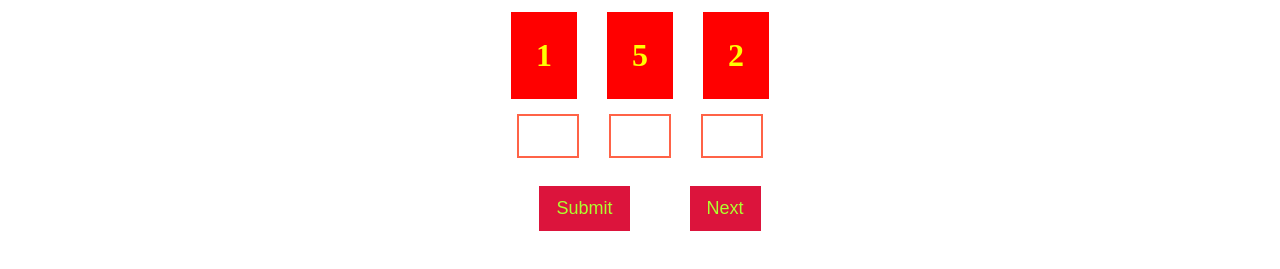
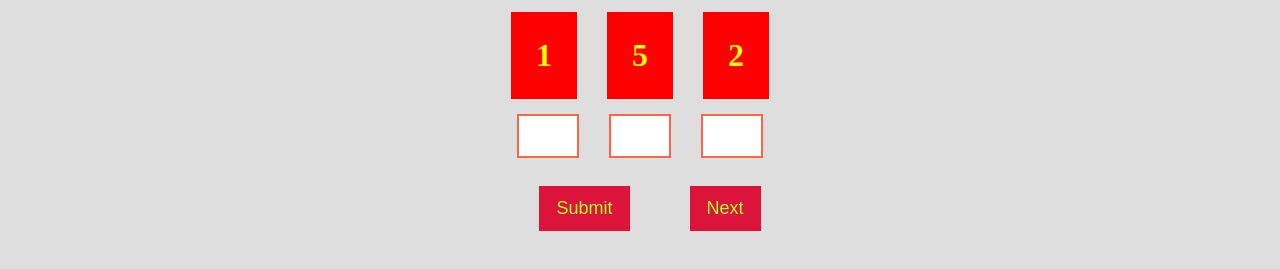
Before and after one commit to LydiaAtos/ReactPOC, a React app: page src/index.html in a window 1280 px wide. Shown: the part 149-418 px from the top of the page. Built offline with nearby package versions, Linux system fonts and the light colour scheme.

Commit message:
added old files

```diff
--- a/src/index.html
+++ b/src/index.html
@@ -4,7 +4,7 @@
     <meta charset="utf-8">
     <title>Puzzle World</title>
 </head>
-<body style="margin: 0%;">
+<body style="margin: 0%; background-color: #dedede;">
 <div id="container"></div>
 </body>
 </html>
```
Also changed, not shown: src/js/components/Button.js (deleted, +0 -7 lines), src/index.js (line endings or trailing spaces).
